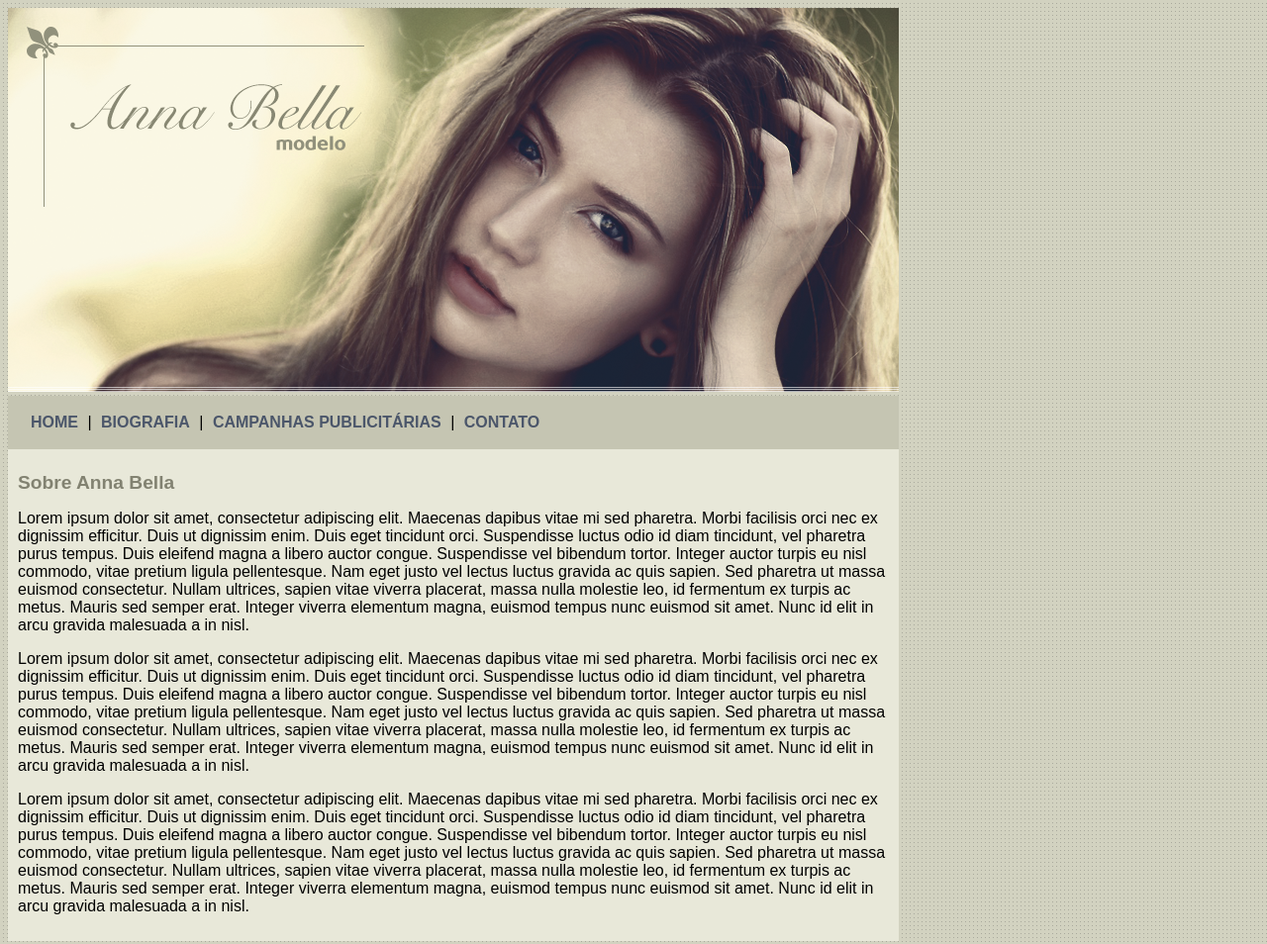
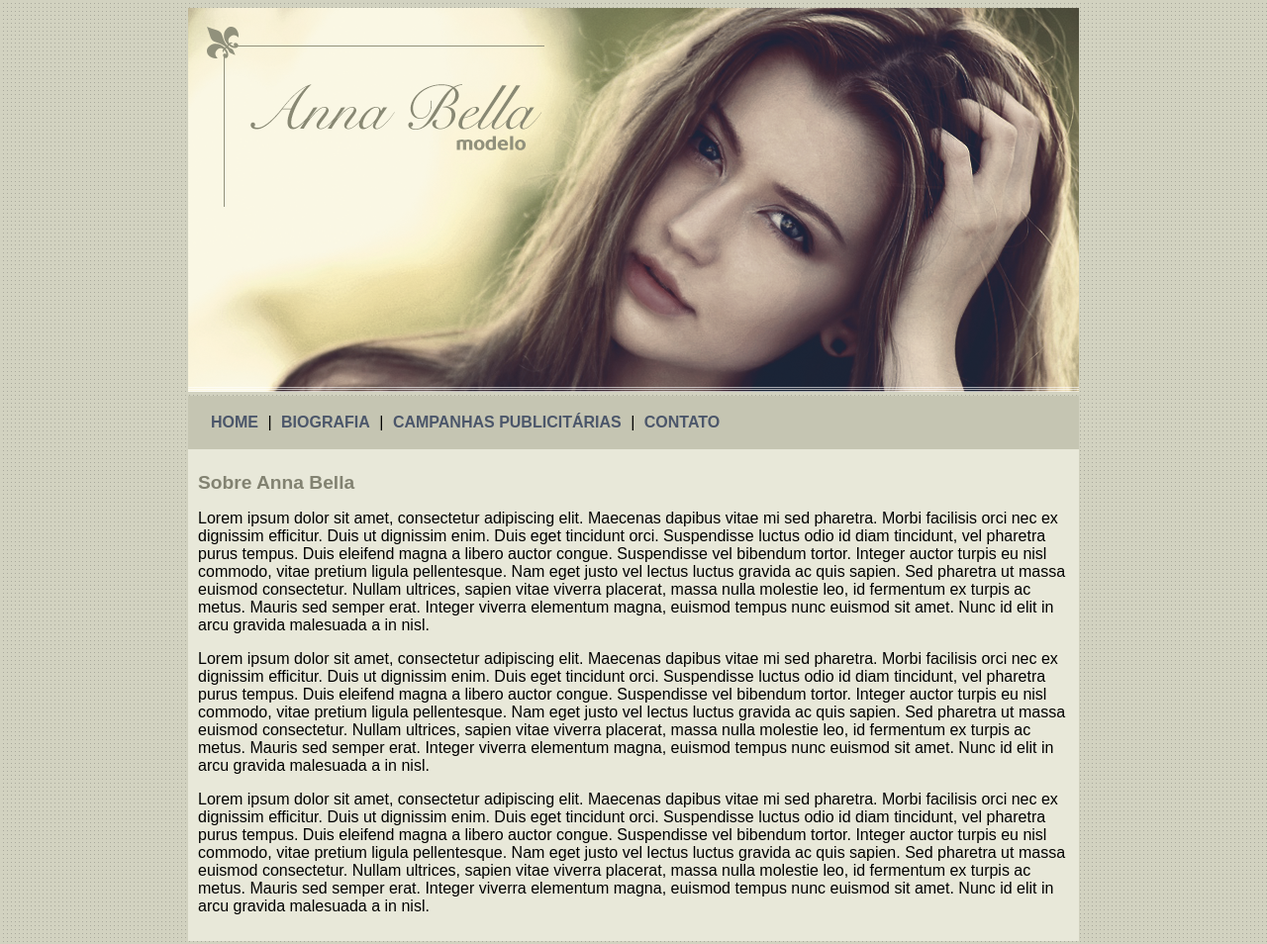
Before and after one commit to PedroSoldier/site-annabella, a plain HTML site: page index.html in a window 1280 px wide. Shown: the top 954 px of the page at 99% size. Drawn offline with Linux system fonts and the light colour scheme.

Commit message:
Update estilo.css

```diff
--- a/estilo.css
+++ b/estilo.css
@@ -5,6 +5,8 @@ body {
 
 #principal {
 	width: 900px;
+	margin: auto;
+	position: relative;
 }
 
 #menu {
```
